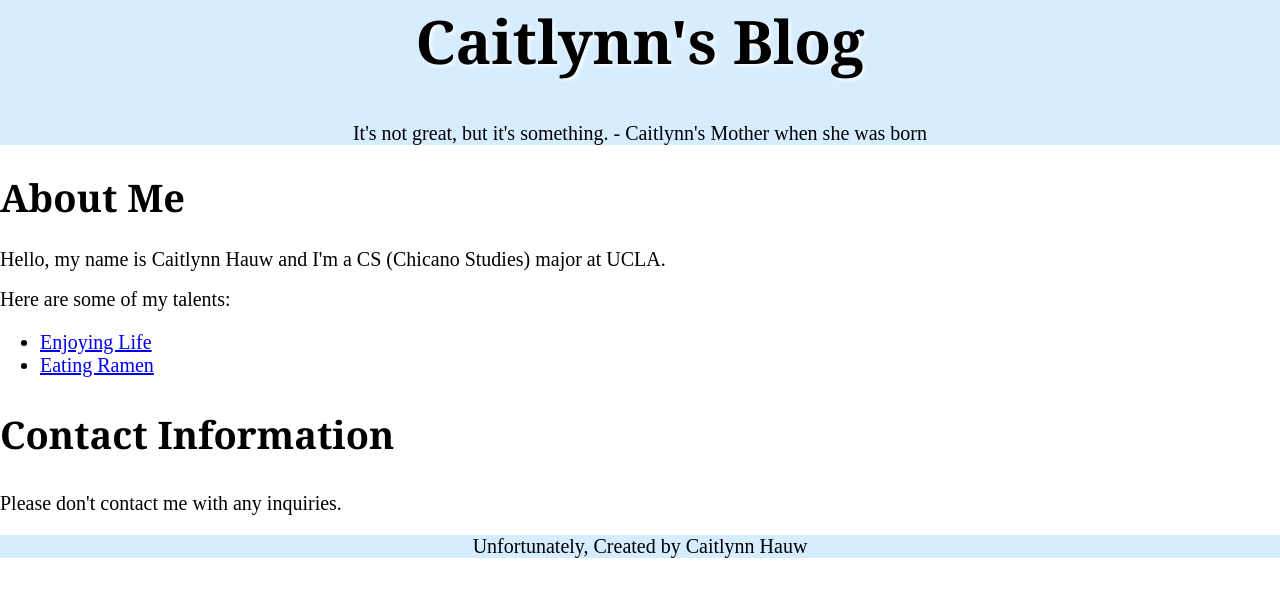
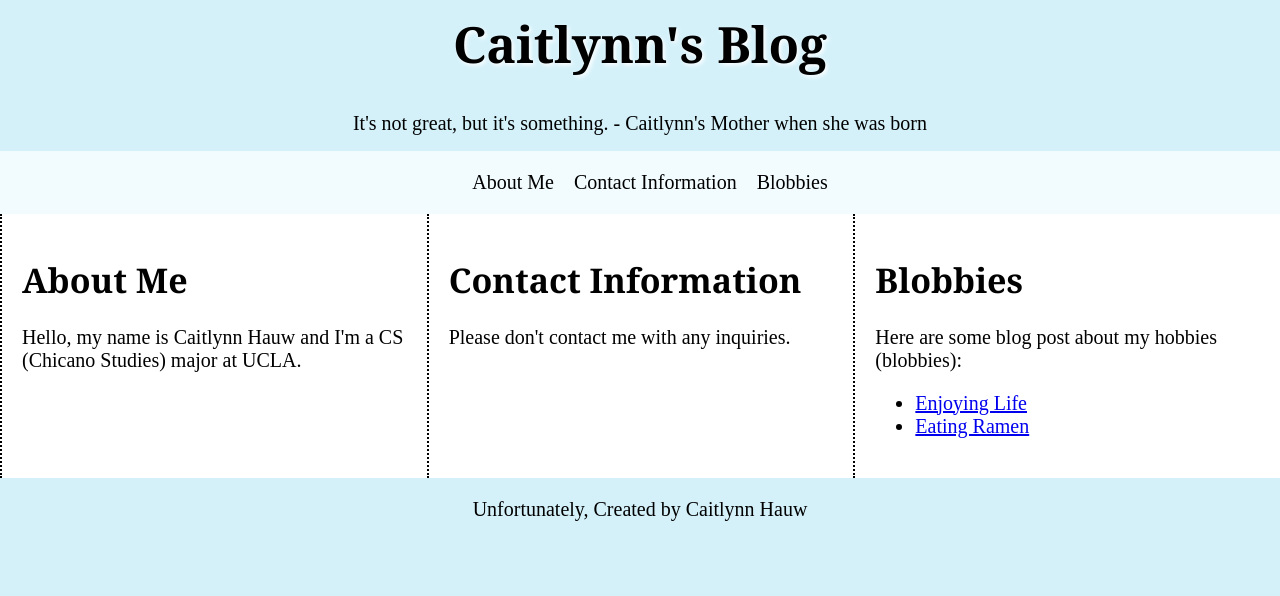
Before and after one commit to caitlynn-hauw/Dev-Team-Task-1, a plain HTML site: page index.html in a window 1280 px wide. Drawn offline with Linux system fonts and the light colour scheme.

Commit message:
Added navigation, FlexBox, and CSS grid

```diff
--- a/base.css
+++ b/base.css
@@ -1,5 +1,5 @@
 body{
-  background-color: white;
+  background-color: #d4f1fa;
   width: 100%;
   margin: 0 auto;
   padding: 0;
@@ -7,11 +7,11 @@ body{
 
 header{
   text-align: center;
-  background-color: #D6ECFF
+  background-color: #d4f1fa;
 }
 
 h1 {
-    font-size: 38px;
+    font-size: 34px;
     font-family: Georgia;
   }
 
@@ -27,7 +27,7 @@ h1 {
 
 footer{
   text-align: center;
-    background-color: #D6ECFF
+  background-color: #d4f1fa;
 }
 
   div {
@@ -35,9 +35,10 @@ h1 {
   }
 
   #title {
-    font-size: 60px;
+    font-size: 50px;
     font-weight: 700;
     text-shadow: 2px 2px 4px #ffffff;
+    padding-top: 10px;
   }
 
   img{
@@ -46,3 +47,38 @@ h1 {
     height: 400px;
     object-fit: cover;
   }
+
+.container {
+  box-sizing: border-box;
+  display: flex;
+  justify-content: flex-start;
+}
+
+.child {
+  padding: 20px;
+  flex: 1 1 0;
+  border-left: black 2px dotted;
+}
+
+.container-navigation{
+  box-sizing: border-box;
+  display: flex;
+  justify-content: center;
+  background-color: #f2fcff;
+}
+
+.child-navigation {
+  flex: 0 0 auto;
+  padding-left: 20px;
+  background-color: #f2fcff;
+}
+
+#lil-wayne-grid{
+  display: grid;
+  gap: 0px;
+  grid-template-columns: auto auto auto;
+  grid-template-rows: auto auto auto;
+  background-color: white;
+  justify-items: center;
+  align-items: center;
+}
--- a/index.html
+++ b/index.html
@@ -9,21 +9,38 @@
         <h2>It's not great, but it's something. - Caitlynn's Mother when she was born </h2>
     </header>
 
-    </section class = "about me">
-        <h1>About Me</h1>
+    <div class="container-navigation">
+        <div class="child-navigation">
+            <h3>About Me</h3>
+        </div>
+        <div class="child-navigation" >
+            <h3>Contact Information</h3>
+        </div>
+        <div class="child-navigation" >
+            <h3>Blobbies</h3>
+        </div>
+    </div>
+
+    <div class="container" id = navigation>
+        <div class="child">
+            <h1>About Me</h1>
             <h2>Hello, my name is Caitlynn Hauw and I'm a CS (Chicano Studies) major at UCLA. </h2>
-            <h2>Here are some of my talents:
+        </div>
+        <div class="child" >
+            <h1>Contact Information</h1>
+            <h2>Please don't contact me with any inquiries.</h2>
+        </div>
+        <div class="child" >
+            <h1>Blobbies</h1>
+            <h2>Here are some blog post about my hobbies (blobbies):
                 <ul>
                     <li><a href="./enjoyingLife.html">Enjoying Life</a></li>
                     <li><a href="./eatingRamen.html">Eating Ramen</a></li>
                 </ul>
             </h2>
-    </section>
-    <section class = "contact information">
-            <h1>Contact Information</h1>
-            <h2>Please don't contact me with any inquiries.</h2>
-        </section>
+        </div>
     </div>
+
   </body>
   <footer><h3>Unfortunately, Created by Caitlynn Hauw</h3></footer>
 </html>
```
Also changed, not shown: eatingRamen.html (+13 -8 lines), enjoyingLife.html (+16 -4 lines). Lines whose indentation alone changed are shown as unchanged.
